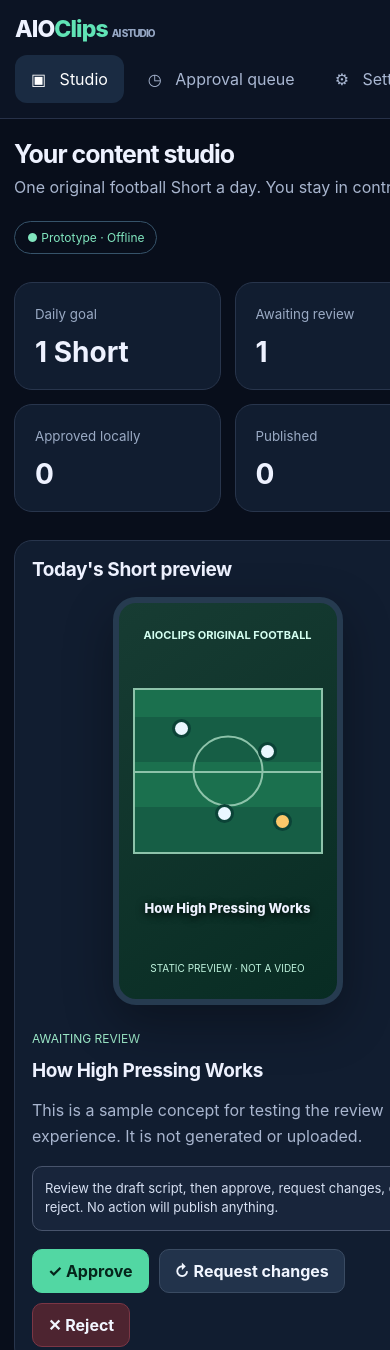
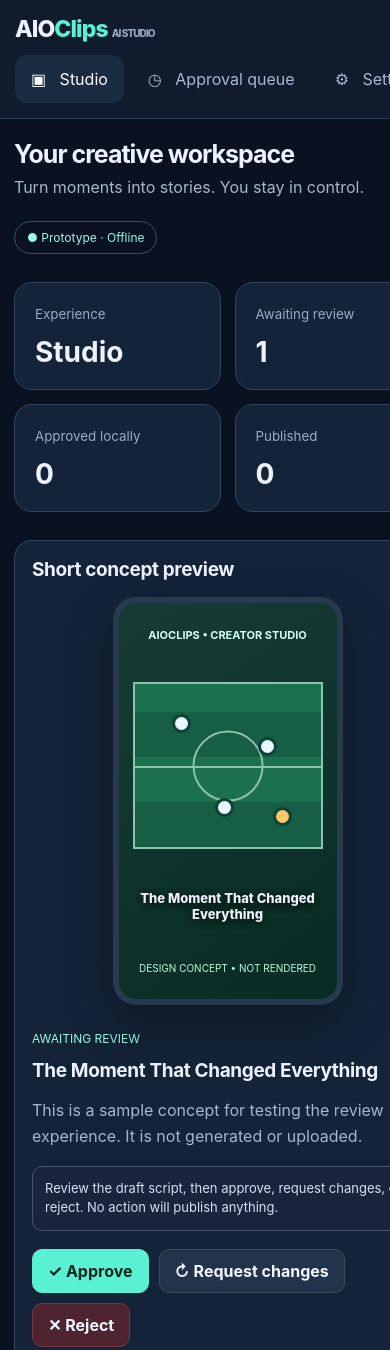
Before and after one commit to AION-2000/AIOClips-AI, a plain HTML site: page index.html in a window 390 px wide. Shown: the top 1350 px of the page. Drawn offline with Linux system fonts and the light colour scheme.

Commit message:
design: align mobile preview with premium AIOClips identity and generic creators

```diff
--- a/index.html
+++ b/index.html
@@ -2,18 +2,18 @@
 <html lang="en">
 <head>
 <meta charset="utf-8"><meta name="viewport" content="width=device-width,initial-scale=1">
-<meta name="theme-color" content="#0a1020"><meta name="description" content="AIOClips AI Studio — approval-first football Shorts dashboard prototype">
+<meta name="theme-color" content="#0a1120"><meta name="description" content="AIOClips AI Studio — private video studio design preview (static prototype)">
 <title>AIOClips AI Studio · Prototype</title>
 <style>
-:root{font-family:Inter,ui-sans-serif,system-ui,-apple-system,Segoe UI,sans-serif;color:#eef2ff;background:#080e1b;color-scheme:dark}
+:root{font-family:Inter,ui-sans-serif,system-ui,-apple-system,Segoe UI,sans-serif;color:#eef2ff;background:#0a1120;color-scheme:dark}
 *{box-sizing:border-box}body{margin:0}button,input,textarea{font:inherit}button{cursor:pointer}button:disabled{opacity:.4;cursor:not-allowed}
-.shell{display:grid;grid-template-columns:240px 1fr;min-height:100vh}.side{border-right:1px solid #273148;padding:28px 16px;background:#0c1424}
-.brand{font-weight:850;letter-spacing:-.04em;font-size:23px;padding:0 12px 28px}.brand span{color:#60e3b5}
+.shell{display:grid;grid-template-columns:240px 1fr;min-height:100vh}.side{border-right:1px solid #293e51;padding:28px 16px;background:#101c2d}
+.brand{font-weight:850;letter-spacing:-.04em;font-size:23px;padding:0 12px 28px}.brand span{color:#58f2d2}
 .nav{display:flex;flex-direction:column;gap:8px}.nav button{border:0;text-align:left;padding:14px 16px;border-radius:12px;color:#aab8d3;background:transparent}.nav button.active,.nav button:hover{background:#1a2b42;color:white}
 .side-foot{margin-top:42px;padding:14px;border-radius:12px;background:#132137;font-size:12px;color:#a7b7d0;line-height:1.7}
 main{padding:34px;max-width:1500px;width:100%;margin:auto}.top{display:flex;align-items:center;justify-content:space-between;gap:20px;flex-wrap:wrap}
-h1{font-size:30px;letter-spacing:-.04em;margin:0 0 6px}h2{font-size:19px;letter-spacing:-.02em;margin:0 0 16px}p{color:#a8b5ce;margin:0;line-height:1.6}.pill{border:1px solid #36536a;color:#81e6bf;border-radius:100px;padding:8px 12px;font-size:12px}
-.metrics{display:grid;grid-template-columns:repeat(4,1fr);gap:14px;margin:28px 0}.metric,.panel{background:#111d30;border:1px solid #28354c;border-radius:18px}.metric{padding:20px}.metric b{display:block;font-size:28px;margin-top:12px}.metric small{color:#9aaac4}
+h1{font-size:30px;letter-spacing:-.04em;margin:0 0 6px}h2{font-size:19px;letter-spacing:-.02em;margin:0 0 16px}p{color:#a8b5ce;margin:0;line-height:1.6}.pill{border:1px solid #36536a;color:#9cf7e4;border-radius:100px;padding:8px 12px;font-size:12px}
+.metrics{display:grid;grid-template-columns:repeat(4,1fr);gap:14px;margin:28px 0}.metric,.panel{background:#142338;border:1px solid #30475c;border-radius:18px}.metric{padding:20px}.metric b{display:block;font-size:28px;margin-top:12px}.metric small{color:#9aaac4}
 .workspace{display:grid;grid-template-columns:minmax(0,1.5fr) minmax(300px,1fr);gap:20px}.panel{padding:24px}.preview-layout{display:grid;grid-template-columns:minmax(160px,230px) 1fr;gap:22px;align-items:start}
 .phone{aspect-ratio:9/16;border:6px solid #263b50;border-radius:23px;overflow:hidden;background:linear-gradient(145deg,#173c33,#082c23);position:relative;box-shadow:0 18px 50px #0005;display:flex;flex-direction:column;align-items:center;justify-content:space-between;padding:25px 14px;text-align:center}
 .phone .topline{font-size:11px;color:#d4fff1;font-weight:700}.pitch{width:100%;height:48%;border:2px solid #8dc3aa;position:relative;background:repeating-linear-gradient(0deg,#165e45 0 45px,#1b704e 45px 90px)}
@@ -21,13 +21,13 @@ h1{font-size:30px;letter-spacing:-.04em;margin:0 0 6px}h2{font-size:19px;letter-
 .player{position:absolute;width:13px;height:13px;border-radius:50%;background:#eaf7ff;z-index:1;box-shadow:0 0 0 3px #0b4337}.player.a{top:20%;left:22%}.player.b{top:34%;left:68%}.player.c{top:72%;left:45%}.player.d{top:77%;left:76%;background:#fbc86a}
 .phone .caption{font-weight:800;font-size:clamp(13px,1.5vw,21px);text-shadow:0 2px 8px #000}.phone .watermark{font-size:10px;color:#c0f5df}
 label{display:block;color:#cbd6e9;font-size:12px;margin:16px 0 8px;font-weight:700}
-input,textarea{width:100%;background:#0b1627;color:white;border:1px solid #3b4b64;border-radius:10px;padding:11px 12px;outline:none}input:focus,textarea:focus{border-color:#58d6aa}textarea{min-height:140px;resize:vertical}
-.actions{display:flex;gap:10px;flex-wrap:wrap;margin-top:18px}.btn{border:1px solid #3a4b62;border-radius:10px;background:#22334b;color:#f1f6ff;padding:11px 15px;font-weight:700}.btn.primary{background:#52d7a3;color:#05251b;border-color:#52d7a3}.btn.danger{background:#4d2430;border-color:#7b3645}.btn:hover:not(:disabled){filter:brightness(1.1)}
-.status{font-size:12px;color:#9ce9c8}.notice{margin-top:16px;padding:12px;border:1px solid #48546c;border-radius:10px;background:#18253b;color:#d7e0f2;font-size:13px;line-height:1.5}
+input,textarea{width:100%;background:#111e31;color:white;border:1px solid #3b4b64;border-radius:10px;padding:11px 12px;outline:none}input:focus,textarea:focus{border-color:#58f2d2}textarea{min-height:140px;resize:vertical}
+.actions{display:flex;gap:10px;flex-wrap:wrap;margin-top:18px}.btn{border:1px solid #3a4b62;border-radius:10px;background:#22334b;color:#f1f6ff;padding:11px 15px;font-weight:700}.btn.primary{background:#58f2d2;color:#05251b;border-color:#58f2d2}.btn.danger{background:#4d2430;border-color:#7b3645}.btn:hover:not(:disabled){filter:brightness(1.1)}
+.status{font-size:12px;color:#9cf7e4}.notice{margin-top:16px;padding:12px;border:1px solid #48546c;border-radius:10px;background:#18253b;color:#d7e0f2;font-size:13px;line-height:1.5}
 .steps{display:grid;gap:12px}.step{padding:13px;border:1px solid #34445c;border-radius:12px}.step b{font-size:14px}.step p{font-size:12px;margin-top:5px}
 .empty{padding:20px;text-align:center;color:#a8b5ce}.hidden{display:none!important}
 .footer{margin-top:25px;color:#8798b4;font-size:12px}
-@media(max-width:1000px){.shell{grid-template-columns:1fr}.side{padding:15px;border-right:0;border-bottom:1px solid #273148}.brand{padding:0 0 12px}.nav{flex-direction:row;overflow:auto}.nav button{white-space:nowrap}.side-foot{display:none}.workspace{grid-template-columns:1fr}}
+@media(max-width:1000px){.shell{grid-template-columns:1fr}.side{padding:15px;border-right:0;border-bottom:1px solid #293e51}.brand{padding:0 0 12px}.nav{flex-direction:row;overflow:auto}.nav button{white-space:nowrap}.side-foot{display:none}.workspace{grid-template-columns:1fr}}
 @media(max-width:650px){main{padding:20px 14px}.metrics{grid-template-columns:repeat(2,1fr)}.panel{padding:17px}.preview-layout{grid-template-columns:1fr}.phone{width:min(65%,230px);margin:auto}.top h1{font-size:25px}}
 </style>
 </head>
@@ -35,21 +35,21 @@ input,textarea{width:100%;background:#0b1627;color:white;border:1px solid #3b4b6
 <div class="shell"><aside class="side"><div class="brand">AIO<span>Clips</span> <small style="font-size:10px;color:#96a7c4">AI STUDIO</small></div>
 <nav class="nav" aria-label="Main navigation"><button class="active" data-view="studio">▣ &nbsp; Studio</button><button data-view="queue">◷ &nbsp; Approval queue</button><button data-view="settings">⚙ &nbsp; Settings</button></nav>
 <div class="side-foot">PROTOTYPE MODE<br>Local browser data only.<br>No account connection, AI generation, or live publishing.</div></aside>
-<main><div class="top"><div><h1 id="heading">Your content studio</h1><p id="subtitle">One original football Short a day. You stay in control.</p></div><span class="pill">● Prototype · Offline</span></div>
-<section class="metrics" aria-label="Metrics"><div class="metric"><small>Daily goal</small><b>1 Short</b></div><div class="metric"><small>Awaiting review</small><b id="pendingCount">1</b></div><div class="metric"><small>Approved locally</small><b id="approvedCount">0</b></div><div class="metric"><small>Published</small><b>0</b></div></section>
+<main><div class="top"><div><h1 id="heading">Your creative workspace</h1><p id="subtitle">Turn moments into stories. You stay in control.</p></div><span class="pill">● Prototype · Offline</span></div>
+<section class="metrics" aria-label="Metrics"><div class="metric"><small>Experience</small><b>Studio</b></div><div class="metric"><small>Awaiting review</small><b id="pendingCount">1</b></div><div class="metric"><small>Approved locally</small><b id="approvedCount">0</b></div><div class="metric"><small>Published</small><b>0</b></div></section>
 <section id="studioView" class="workspace">
-<div class="panel"><h2>Today's Short preview</h2><div class="preview-layout"><div class="phone" role="img" aria-label="Illustrative football tactics pitch, not a rendered video"><div class="topline">AIOCLIPS ORIGINAL FOOTBALL</div><div class="pitch"><i class="player a"></i><i class="player b"></i><i class="player c"></i><i class="player d"></i></div><div class="caption" id="previewTitle">How High Pressing Works</div><div class="watermark">STATIC PREVIEW · NOT A VIDEO</div></div>
-<div><span class="status" id="statusLabel">AWAITING REVIEW</span><h2 id="videoTitle" style="margin-top:12px">How High Pressing Works</h2><p>This is a sample concept for testing the review experience. It is not generated or uploaded.</p><div class="notice" id="reviewMessage">Review the draft script, then approve, request changes, or reject. No action will publish anything.</div><div class="actions"><button class="btn primary" id="approve">✓ Approve</button><button class="btn" id="revise">↻ Request changes</button><button class="btn danger" id="reject">✕ Reject</button></div></div></div></div>
+<div class="panel"><h2>Short concept preview</h2><div class="preview-layout"><div class="phone" role="img" aria-label="Illustrative football tactics pitch, not a rendered video"><div class="topline">AIOCLIPS • CREATOR STUDIO</div><div class="pitch"><i class="player a"></i><i class="player b"></i><i class="player c"></i><i class="player d"></i></div><div class="caption" id="previewTitle">The Moment That Changed Everything</div><div class="watermark">DESIGN CONCEPT • NOT RENDERED</div></div>
+<div><span class="status" id="statusLabel">AWAITING REVIEW</span><h2 id="videoTitle" style="margin-top:12px">The Moment That Changed Everything</h2><p>This is a sample concept for testing the review experience. It is not generated or uploaded.</p><div class="notice" id="reviewMessage">Review the draft script, then approve, request changes, or reject. No action will publish anything.</div><div class="actions"><button class="btn primary" id="approve">✓ Approve</button><button class="btn" id="revise">↻ Request changes</button><button class="btn danger" id="reject">✕ Reject</button></div></div></div></div>
 <div class="panel"><h2>Script and metadata</h2><label for="titleInput">Video title</label><input id="titleInput" maxlength="110"><label for="scriptInput">Narration script</label><textarea id="scriptInput" maxlength="2000"></textarea><div class="actions"><button class="btn" id="save">Save draft revision</button><button class="btn" id="reset">Reset demo</button></div><div class="notice">Editing a previously approved draft revokes approval. Real production will require verified sources, licensed audio, video rendering and secure account authorization.</div></div>
 </section>
-<section id="queueView" class="hidden"><div class="panel"><h2>Approval queue</h2><div class="step"><b id="queueTitle">How High Pressing Works</b><p id="queueStatus">Awaiting review</p><div class="actions"><button class="btn" id="openReview">Open review</button></div></div><div class="notice">Queue is a local prototype. No cloud sync, emails or background generation.</div></div></section>
-<section id="settingsView" class="hidden"><div class="panel"><h2>Automation preferences</h2><div class="steps"><div class="step"><b>Daily target: 1 Short</b><p>Planned: automatic football topic discovery each morning</p></div><div class="step"><b>Timezone: Asia/Dhaka</b><p>Planned: 07:00 discovery · 09:00 review · 19:00 approved publication</p></div><div class="step"><b>Publishing: human approval required</b><p>Approval of the current verified video revision will be mandatory</p></div><div class="step"><b>Platforms: not connected</b><p>YouTube OAuth and analytics will be added to the production backend</p></div></div></div></section>
-<div class="footer">AIOClips AI Studio · Functional approval UX prototype · Nothing here connects to YouTube or generates income.</div>
+<section id="queueView" class="hidden"><div class="panel"><h2>Approval queue</h2><div class="step"><b id="queueTitle">The Moment That Changed Everything</b><p id="queueStatus">Awaiting review</p><div class="actions"><button class="btn" id="openReview">Open review</button></div></div><div class="notice">Queue is a local prototype. No cloud sync, emails or background generation.</div></div></section>
+<section id="settingsView" class="hidden"><div class="panel"><h2>Automation preferences</h2><div class="steps"><div class="step"><b>Creative workspace</b><p>Planned: authorized footage analysis and original story creation</p></div><div class="step"><b>Timezone: Asia/Dhaka</b><p>Planned: save drafts, review outputs and schedule approved releases</p></div><div class="step"><b>Publishing: human approval required</b><p>Approval of the current verified video revision will be mandatory</p></div><div class="step"><b>Platforms: not connected</b><p>YouTube OAuth and analytics will be added to the production backend</p></div></div></div></section>
+<div class="footer">AIOClips AI Studio · Interactive design prototype · Backend processing is a separate service. Nothing here publishes or renders videos.</div>
 </main></div>
 <script>
 (()=>{'use strict';
 const KEY='aioclips-demo-v1';
-const sample={title:'How High Pressing Works',script:'A high press forces opponents into rushed decisions.\nForwards block passing lanes while midfielders close the space.\nWinning possession high up the pitch can create a dangerous chance.',status:'review',revision:1,approvedRevision:null};
+const sample={title:'The Moment That Changed Everything',script:'A remarkable moment unfolds.\nNew commentary explains what makes it worth sharing.\nEvery frame and caption should tell a clear story.',status:'review',revision:1,approvedRevision:null};
 let state;
 try{const stored=JSON.parse(localStorage.getItem(KEY)||'null');state=stored&&typeof stored.title==='string'&&typeof stored.script==='string'&&['review','approved','rejected','changes'].includes(stored.status)?stored:{...sample};}catch{state={...sample}}
 const $=id=>document.getElementById(id);
@@ -83,8 +83,8 @@ $('reset').addEventListener('click',()=>{if(!confirm('Reset the local demo?'))re
 function view(name){
 for(const v of ['studio','queue','settings'])$(v+'View').classList.toggle('hidden',v!==name);
 document.querySelectorAll('[data-view]').forEach(b=>b.classList.toggle('active',b.dataset.view===name));
-$('heading').textContent=({studio:'Your content studio',queue:'Approval queue',settings:'Studio settings'})[name];
-$('subtitle').textContent=({studio:'One original football Short a day. You stay in control.',queue:'Review your draft before it goes anywhere.',settings:'Production automation will connect here.'})[name];
+$('heading').textContent=({studio:'Your creative workspace',queue:'Approval queue',settings:'Studio settings'})[name];
+$('subtitle').textContent=({studio:'Turn moments into stories. You stay in control.',queue:'Review your draft before it goes anywhere.',settings:'Production automation will connect here.'})[name];
 }
 document.querySelectorAll('[data-view]').forEach(b=>b.addEventListener('click',()=>view(b.dataset.view)));
 $('openReview').addEventListener('click',()=>view('studio'));
```
